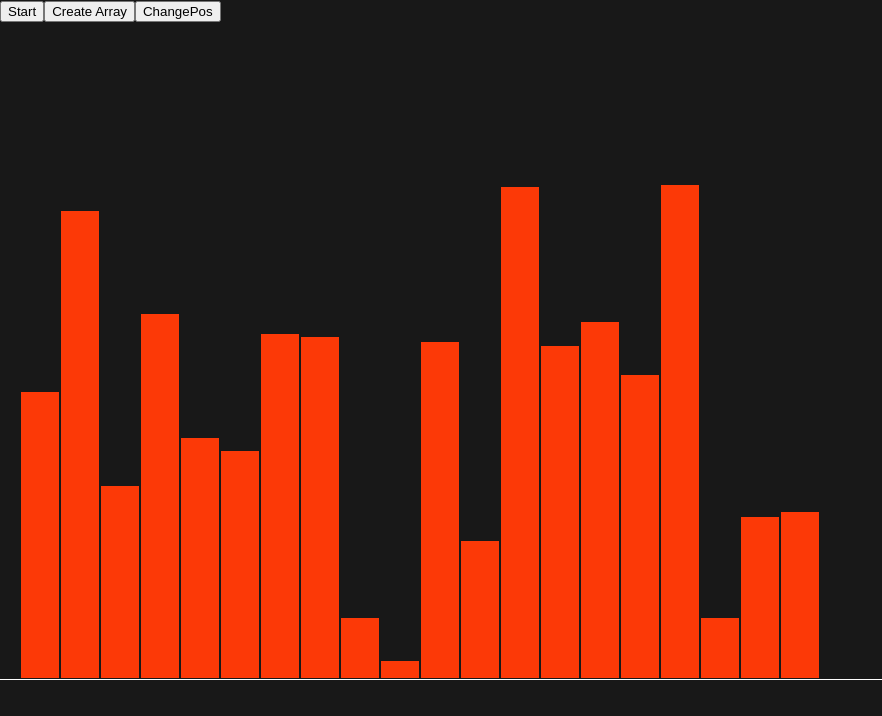
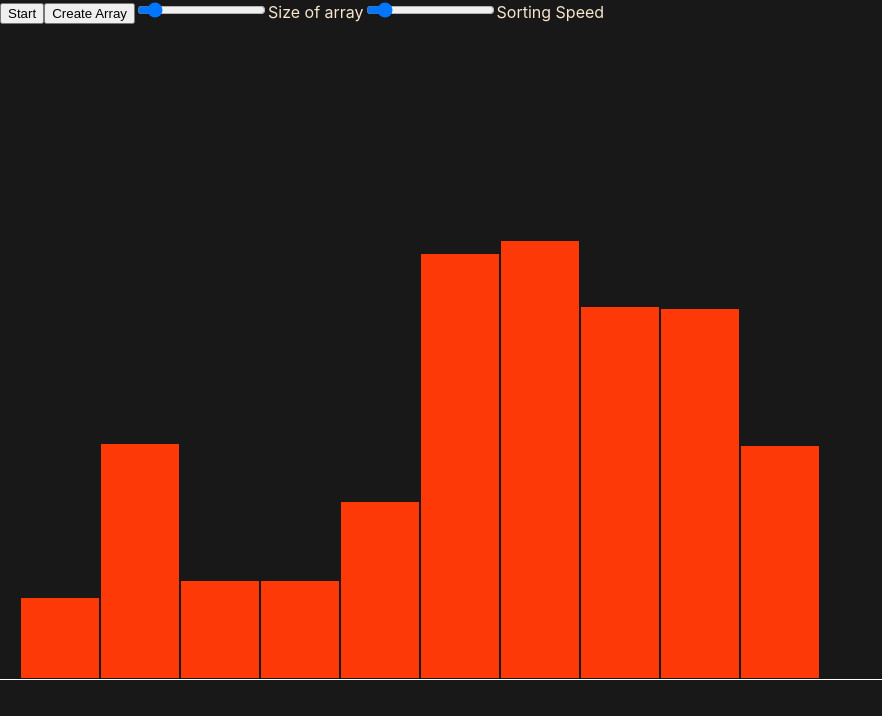
Before and after one commit to avramenkomy/sorting_algorithms, a React (Create React App) app: page / in a window 1280 px wide. Shown: the top 716 px of the page, without its empty margins (0-882 px from the left). Built offline with nearby package versions, Linux system fonts and the light colour scheme.

Commit message:
WIP: add new controls elements arrSize input and speedIterating input

```diff
--- a/src/modules/Array/index.jsx
+++ b/src/modules/Array/index.jsx
@@ -10,17 +10,19 @@ const ACTIVE_COLOR = 'rgb(255, 255, 255)';
 const DEFAULT_COLOR = 'rgb(252, 57, 7)';
 
 function ArrayComponent() {
+  const [arrSize, setArrSize] = useState(10);
+  const [speedIterating, setSpeedIterating] = useState(100);
+  const [arrValue, setArrayValue] = useState(createArrayOfNumbers(arrSize, 0, 500));
   const [current, setCurrent] = useState(-1);
-  const [arrValue, setArrayValue] = useState(createArrayOfNumbers(20, 2, 500));
 
   let init = -1;
   let timeout;
   let elemWidth = window.screen.width / arrValue.length;
-  const speedIterating = (20 / arrValue.length) * 500;
 
   const iteratingOnArray = () => {
-    setCurrent(prevState => prevState + 1);
+    clearTimeout(timeout);
     init = init + 1;
+    setCurrent(init);
 
     timeout = setTimeout(() => {
       if (init < arrValue.length) {
@@ -32,12 +34,8 @@ function ArrayComponent() {
     }, speedIterating);
   }
 
-  const arrModify = () => {
-    setArrayValue(prevState => positionExchange(prevState, 2, 3));
-  }
-
   const getNewArray = () => {
-    setArrayValue(createArrayOfNumbers(400, 2, 500));
+    setArrayValue(createArrayOfNumbers(arrSize, 2, 500));
   }
 
   return (
@@ -53,9 +51,29 @@ function ArrayComponent() {
           />
         ))}
       </div>
-      <button onClick={iteratingOnArray}>Start</button>
+      <button onClick={iteratingOnArray} disabled={current !== -1}>Start</button>
       <button onClick={getNewArray}>Create Array</button>
-      <button onClick={arrModify}>ChangePos</button>
+      <input
+        id="arrSize"
+        type="range"
+        name={arrSize}
+        min={10}
+        max={450}
+        step={5}
+        onChange={event => { setArrSize(event.target.value) }}
+      />
+      <label htmlFor="arrSize">Size of array</label>
+
+      <input
+        id="speedSorting"
+        type="range"
+        name={speedIterating}
+        min={0}
+        max={500}
+        step={10}
+        onChange={event => { setSpeedIterating(-event.target.value + 500) }}
+      />
+      <label htmlFor="speedSorting">Sorting Speed</label>
     </React.Fragment>
   )
 }
```
